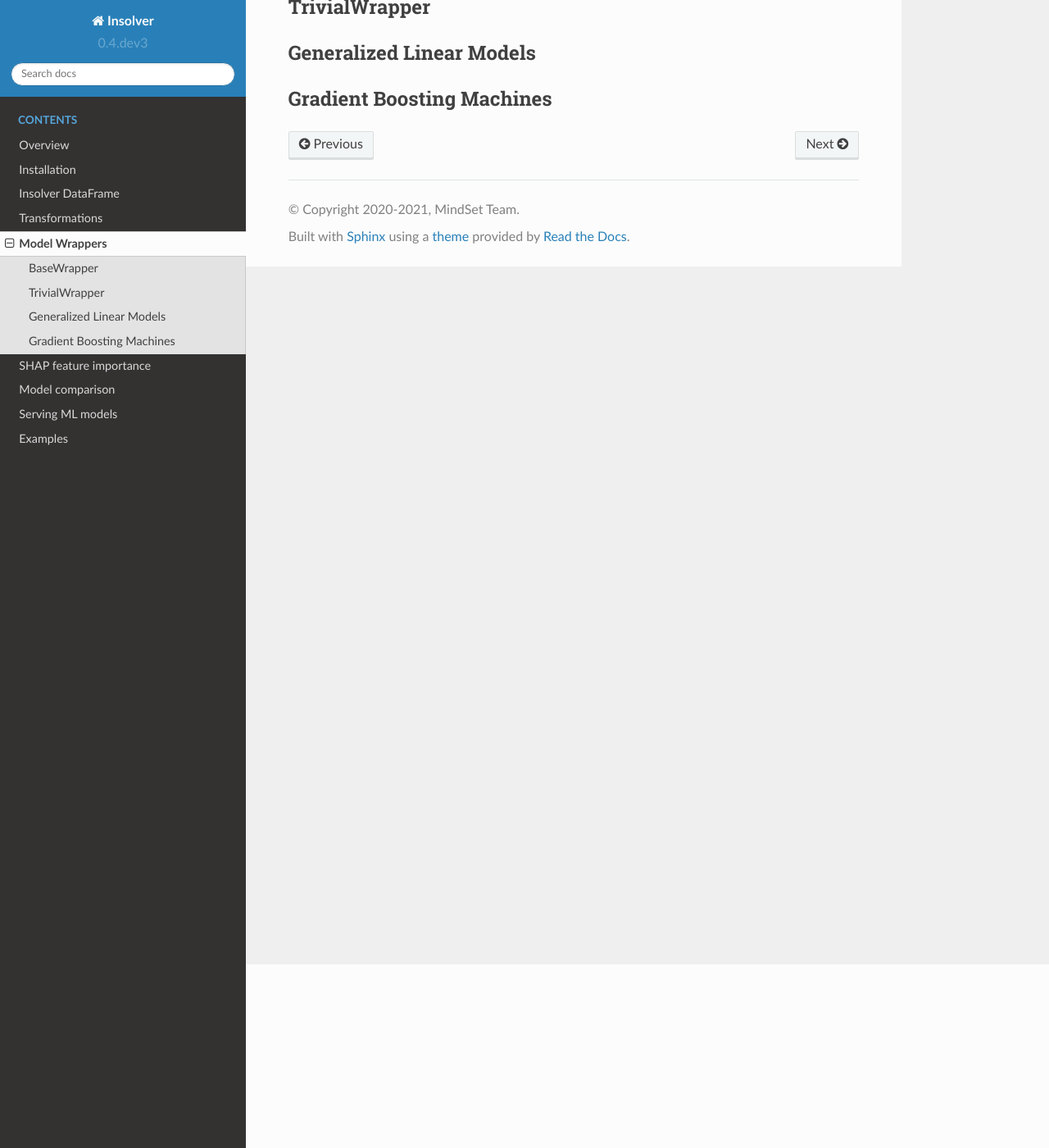
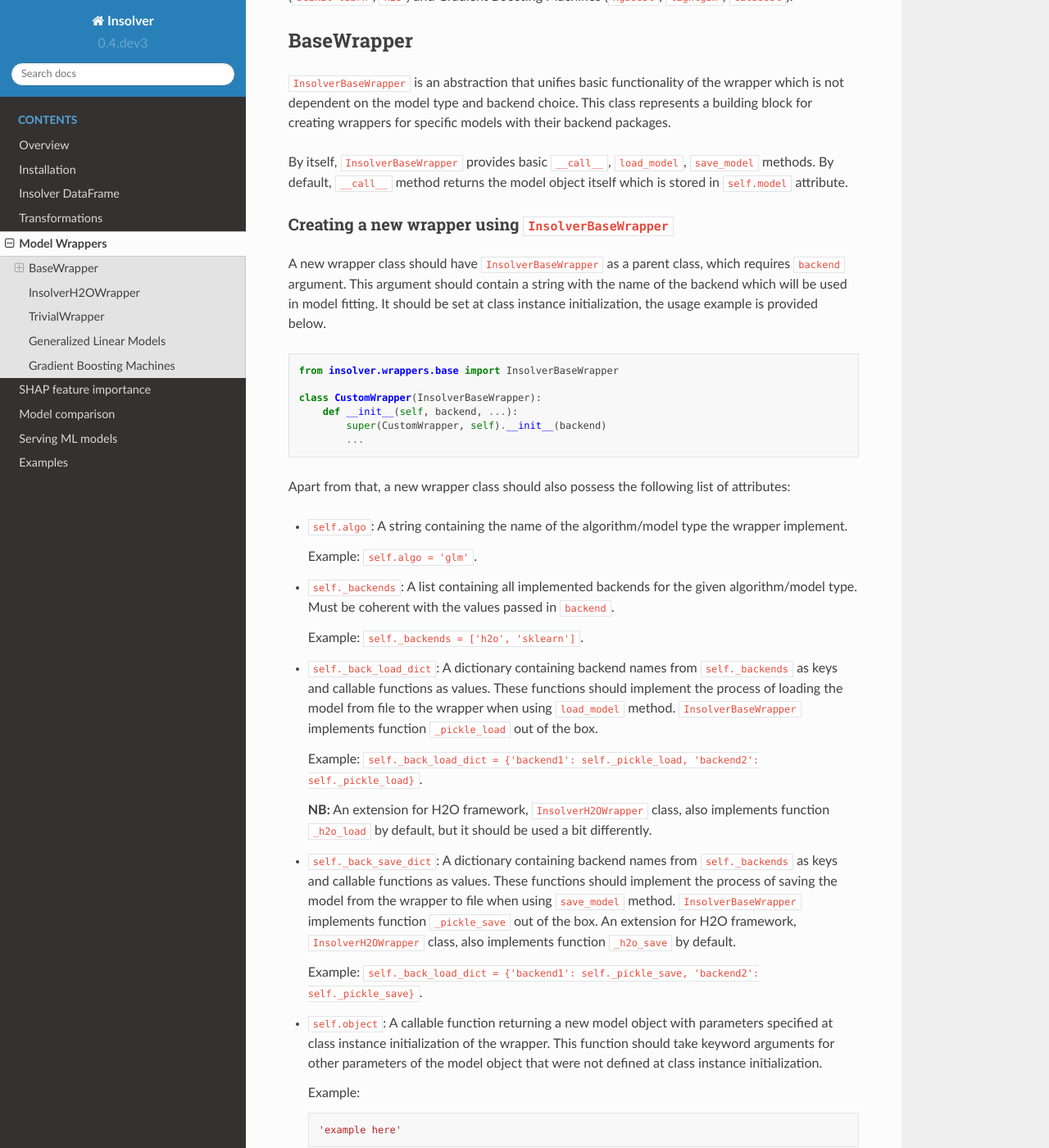
Before and after one commit to MindSetLib/Insolver, a Sphinx documentation site: the page built from docs/source/model_wrappers.md, in a window 1280 px wide and 1400 px high, scrolled down 224 px. Shown: the whole window at 82% size. Built offline with Sphinx 7.4.7 and the Read the Docs theme 2.0.0, drawn with Linux system fonts in a browser that asks for light colours; some of the changed text lies outside the part shown.

Commit message:
Documentation update. Minor GLM update.

````diff
--- a/docs/conf.py
+++ b/docs/conf.py
@@ -82,7 +82,7 @@ html_theme = 'sphinx_rtd_theme'
 # Add any paths that contain custom static files (such as style sheets) here,
 # relative to this directory. They are copied after the builtin static files,
 # so a file named "default.css" will overwrite the builtin "default.css".
-html_static_path = ['_static']
+# html_static_path = ['_static']
 
 source_suffix = {
     '.md': 'markdown',
--- a/docs/source/model_wrappers.md
+++ b/docs/source/model_wrappers.md
@@ -1,6 +1,90 @@
 # Model Wrappers
 
+Model wrappers allow you to perform some model fitting routines
+using a unified interface across different backend packages.  Currently model wrappers implement
+Generalized Linear Models (`scikit-learn`, `h2o`) and Gradient Boosting Machines (`xgboost`, `lightgbm`, `catboost`).
+
 ## BaseWrapper
+`InsolverBaseWrapper` is an abstraction that unifies basic functionality of the wrapper which is not dependent
+on the model type and backend choice. This class represents a building block for creating wrappers for specific models
+with their backend packages.
+
+By itself, `InsolverBaseWrapper` provides basic `__call__`, `load_model`, `save_model` methods. By default, `__call__`
+method returns the model object itself which is stored in `self.model` attribute.
+
+### Creating a new wrapper using `InsolverBaseWrapper`
+A new wrapper class should have `InsolverBaseWrapper` as a parent class, which requires `backend` argument.
+This argument should contain a string with the name of the backend which will be used in model fitting.
+It should be set at class instance initialization, the usage example is provided below.
+
+```python
+from insolver.wrappers.base import InsolverBaseWrapper
+
+class CustomWrapper(InsolverBaseWrapper):
+    def __init__(self, backend, ...):
+        super(CustomWrapper, self).__init__(backend)
+        ...
+```
+
+Apart from that, a new wrapper class should also possess the following list of attributes:
+* `self.algo`: A string containing the name of the algorithm/model type the wrapper implement.
+
+  Example: `self.algo = 'glm'`.
+* `self._backends`: A list containing all implemented backends for the given algorithm/model type. Must be coherent with
+  the values passed in `backend`.
+
+  Example: `self._backends = ['h2o', 'sklearn']`.
+* `self._back_load_dict`: A dictionary containing backend names from `self._backends` as keys and callable functions as
+values. These functions should implement the process of loading the model from file to the wrapper when using
+  `load_model` method. `InsolverBaseWrapper` implements function `_pickle_load` out of the box.
+
+  Example: `self._back_load_dict = {'backend1': self._pickle_load, 'backend2': self._pickle_load}`.
+
+  **NB:** An extension for H2O framework, `InsolverH2OWrapper` class, also implements function `_h2o_load` by default,
+  but it should be used a bit differently.
+
+* `self._back_save_dict`: A dictionary containing backend names from `self._backends` as keys and callable functions as
+values. These functions should implement the process of saving the model from the wrapper to file when using
+  `save_model` method. `InsolverBaseWrapper` implements function `_pickle_save` out of the box. An extension for H2O
+  framework, `InsolverH2OWrapper` class, also implements function `_h2o_save` by default.
+
+  Example: `self._back_load_dict = {'backend1': self._pickle_save, 'backend2': self._pickle_save}`.
+
+* `self.object`: A callable function returning a new model object with parameters specified at class instance
+  initialization of the wrapper. This function should take keyword arguments for other parameters of the model object
+  that were not defined at class instance initialization.
+
+  Example:
+  ```python
+  'example here'
+  ```
+
+* `self.model`:
+
+
+```python
+from insolver.wrappers.base import InsolverBaseWrapper
+
+class CustomWrapper(InsolverBaseWrapper):
+    def __init__(self, backend, ...):
+        super(CustomWrapper, self).__init__(backend)
+        self.algo, self._backends = 'custom', ['custom1', 'custom2']
+        self._back_load_dict = {'custom1': self._pickle_load, 'custom2': self._pickle_load}
+        self._back_save_dict = {'custom1': self._pickle_save, 'custom2': self._pickle_save}
+        ...
+```
+
+```python
+
+    def __call__(self):
+        return self.model
+
+    save_model(self, path=None, name=None, suffix=None, **kwargs)
+```
+
+## InsolverH2OWrapper
+h2o._load
+`'h2o': partial(self._h2o_load, h2o_init_params=h2o_init_params)}`
 
 ## TrivialWrapper
 
````
Also changed, not shown: 2 other files.
